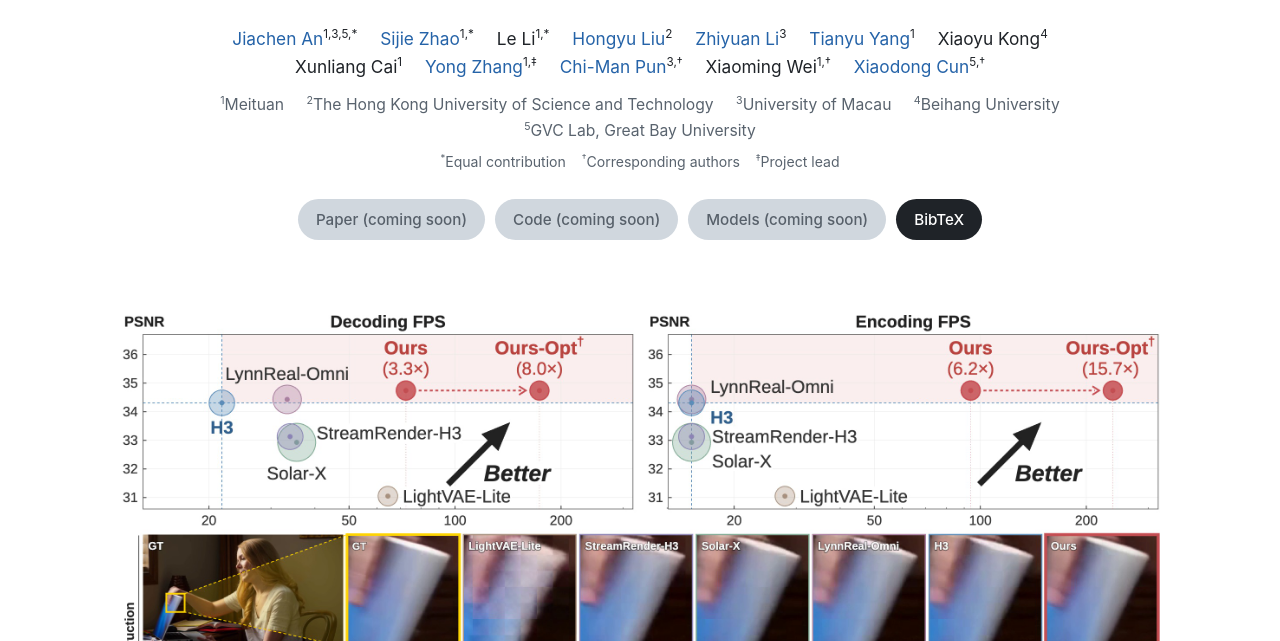
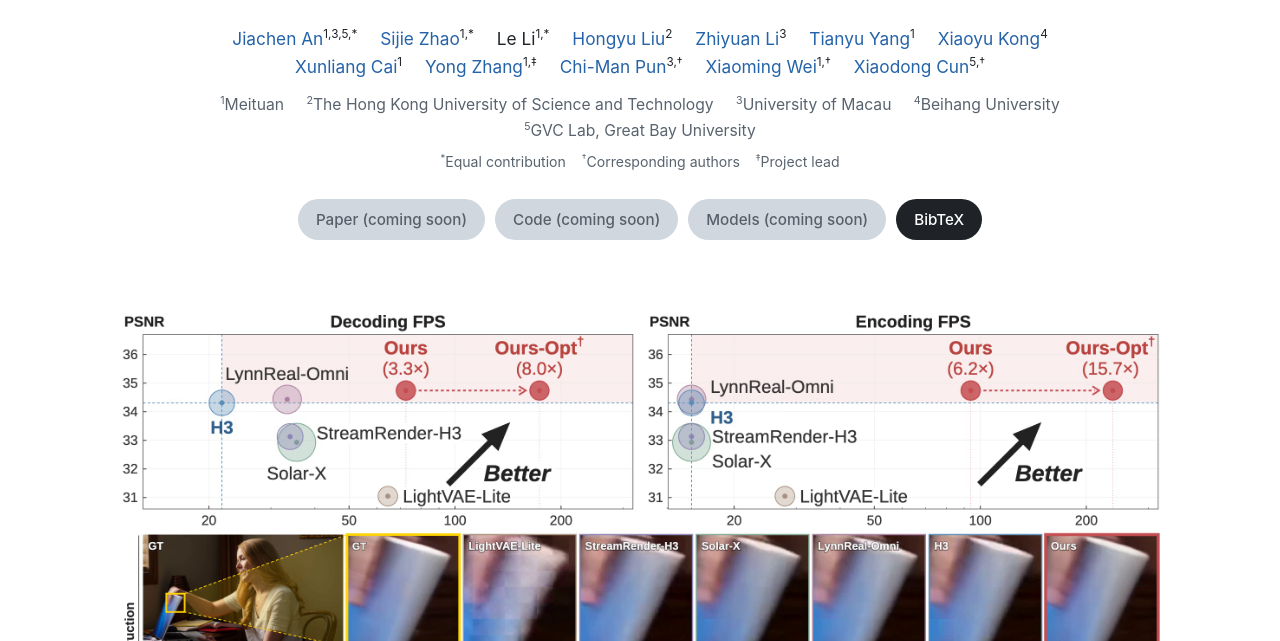
Before and after one commit to ddxsg24/LiveVAE-page, a plain HTML site: page index.html in a window 1280 px wide. Shown: the part 159-800 px from the top of the page. Drawn offline with Linux system fonts and the light colour scheme.

Commit message:
Link Google Scholar profiles for Kong, Cai and Wei
Co-Authored-By: Claude Opus 5.5 <noreply@anthropic.com>
Claude-Session: https://claude.ai/code/session_01DmhEfM5SHkNYH3HZvxdFHB

```diff
--- a/index.html
+++ b/index.html
@@ -24,11 +24,11 @@
     <span><a href="https://kumapowerliu.github.io/" target="_blank" rel="noopener">Hongyu Liu</a><sup>2</sup></span>
     <span><a href="https://huai-chang.github.io/" target="_blank" rel="noopener">Zhiyuan Li</a><sup>3</sup></span>
     <span><a href="https://tianyu-yang.com/" target="_blank" rel="noopener">Tianyu Yang</a><sup>1</sup></span>
-    <span>Xiaoyu Kong<sup>4</sup></span>
-    <span>Xunliang Cai<sup>1</sup></span>
+    <span><a href="https://scholar.google.com/citations?user=28FH5F0AAAAJ" target="_blank" rel="noopener">Xiaoyu Kong</a><sup>4</sup></span>
+    <span><a href="https://scholar.google.com/citations?user=ZEAfy1QAAAAJ" target="_blank" rel="noopener">Xunliang Cai</a><sup>1</sup></span>
     <span><a href="https://auto202603.github.io/" target="_blank" rel="noopener">Yong Zhang</a><sup>1,&Dagger;</sup></span>
     <span><a href="https://cmpun.github.io/" target="_blank" rel="noopener">Chi-Man Pun</a><sup>3,&dagger;</sup></span>
-    <span>Xiaoming Wei<sup>1,&dagger;</sup></span>
+    <span><a href="https://scholar.google.com/citations?user=JXV5yrZxj5MC" target="_blank" rel="noopener">Xiaoming Wei</a><sup>1,&dagger;</sup></span>
     <span><a href="https://vinthony.github.io/academic/" target="_blank" rel="noopener">Xiaodong Cun</a><sup>5,&dagger;</sup></span>
   </p>
 
```
